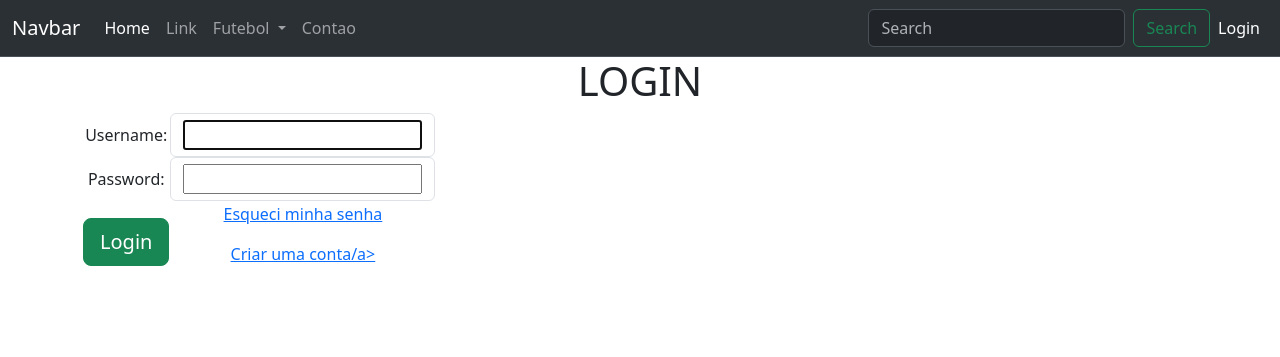
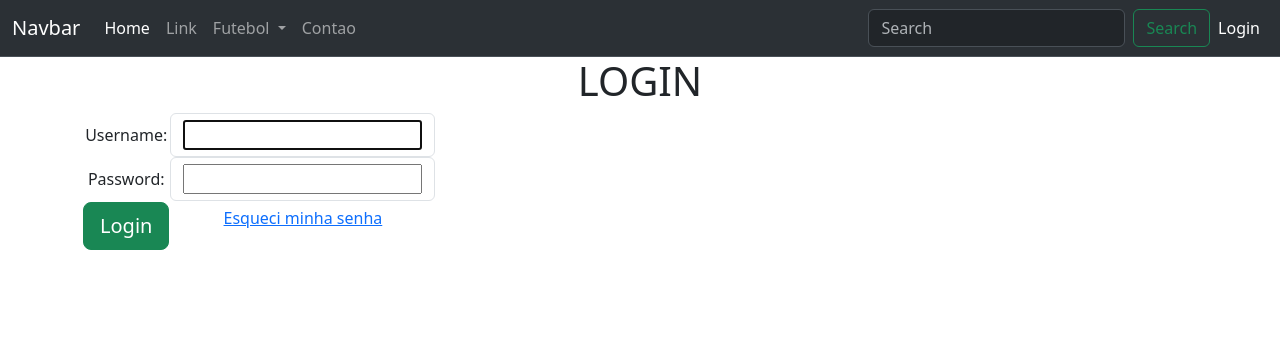
Before and after one commit to Guilherme-Ramgrab/Dev1Projeto, a Django app: page /contas/login/ in a window 1280 px wide. Shown: the top 357 px of the page. Run offline with Django 4.2, Linux system fonts and the light colour scheme.

Commit message:
Correção do erro ao tentar logar

```diff
--- a/dev/templates/registration/login.html
+++ b/dev/templates/registration/login.html
@@ -22,7 +22,6 @@
                 </td>
                 <td>
                     <p><a href="{% url 'password_reset' %}">Esqueci minha senha</a> </p>
-                    <p><a href="{% url '' %}">Criar uma conta/a> </p>
                 </td>
             </tr>
         </table>
```
